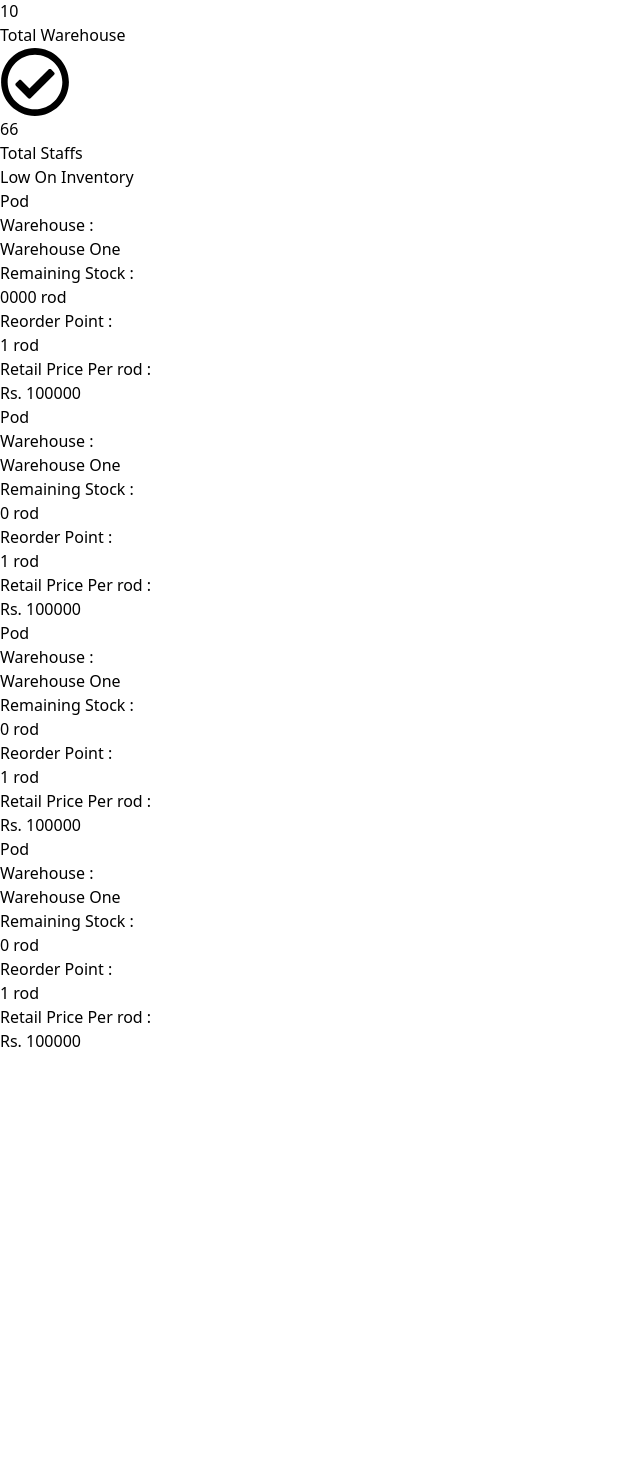
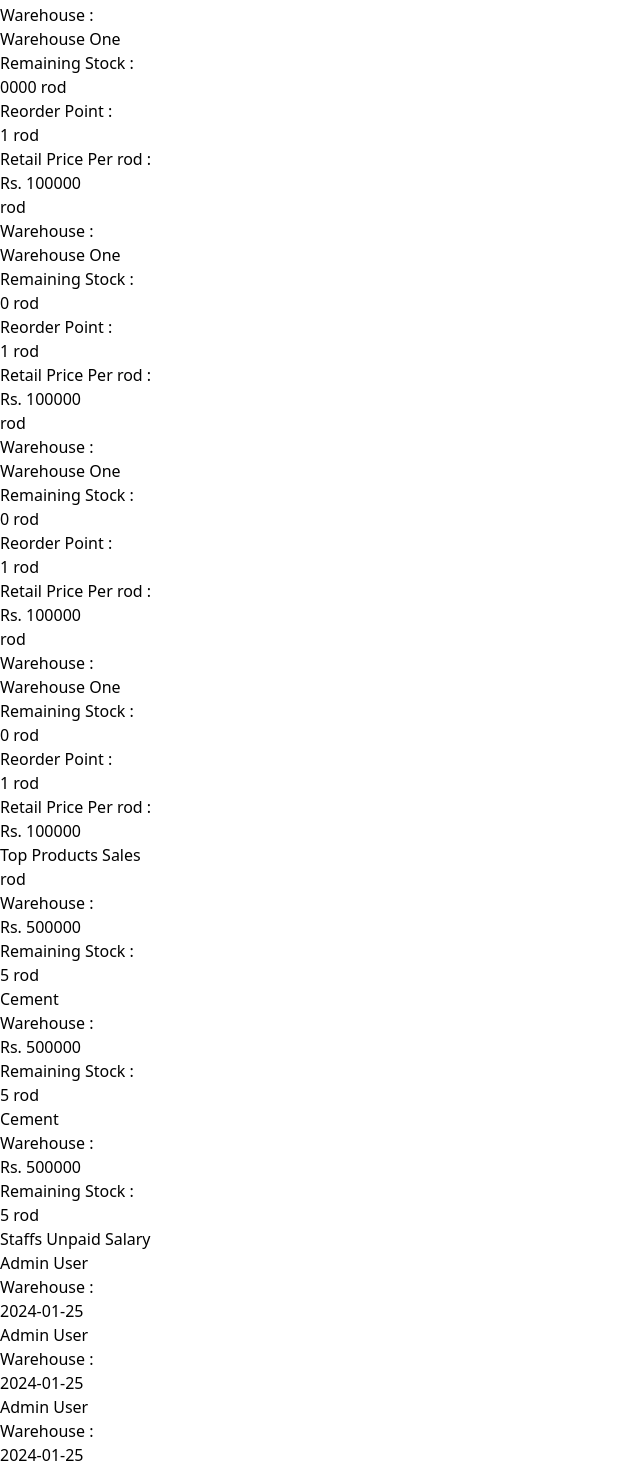
Before and after one commit to AlaaSassii/dashboardReact, a React (Vite) app: page /dashboard in a window 1280 px wide. Shown: the part 934-2397 px from the top of the page, without its empty margins (0-640 px from the left). Before the commit the page ends 1987 px from the top, so only its background shows below. Built offline with nearby package versions, Linux system fonts and the light colour scheme; the HTML template or start-up script is replaced by a standard one.

Commit message:
dashboard page checked

```diff
--- a/src/components/dashboard/StaffsUnpaidSalary.jsx
+++ b/src/components/dashboard/StaffsUnpaidSalary.jsx
@@ -2,14 +2,12 @@ import { FaRegCheckCircle } from "react-icons/fa";
 
 import React from "react";
 
-const StaffsUnpaidSalary = ({ number, title }) => {
+const StaffsUnpaidSalary = ({ title,date }) => {
   return (
-    <div className='flex flex-col justify-center items-center  p-4 mb-2 w-full bg-neutral-50 shadow-md rounded '>
-      <div className='mb-5 text-rose-500'>
-        <FaRegCheckCircle size={70} />
-      </div>
-      <div className=' font-bold text-lg mb-2'>{number}</div>
-      <div className='  text-sm'>{title}</div>
+    <div className="flex flex-col p-4 mb-2 w-full  bg-red-50 shadow-md rounded ">
+      <div className="font-bold font-lg mb-2 ">{title}</div>
+      <div className="flex "><div className="font-bold text-sm">Warehouse : </div><p>{date}</p></div>
+
     </div>
   );
 };
--- a/src/components/dashboard/TopProductsSales.jsx
+++ b/src/components/dashboard/TopProductsSales.jsx
@@ -1,9 +1,9 @@
 import React from "react";
 
-const TopProductsSales = ({ Warehouse,Remaining,Reorder,RetailPricePerrod }) => {
+const TopProductsSales = ({ title,Warehouse,Remaining,Reorder,RetailPricePerrod }) => {
   return (
     <div className="flex flex-col p-4 mb-2 w-full  bg-red-50 shadow-md rounded ">
-      <div className="font-bold font-lg mb-2 ">Pod</div>
+      <div className="font-bold font-lg mb-2 ">{title}</div>
       <div className="flex "><div className="font-bold text-sm">Warehouse : </div><p>{Warehouse}</p></div>
       <div className="flex"><div className="font-bold text-sm">Remaining Stock : </div>{Remaining}</div>
       <div className="flex"><div className="font-bold text-sm">Reorder Point : </div>{Reorder}</div>
--- a/src/components/dashboard/UserData.jsx
+++ b/src/components/dashboard/UserData.jsx
@@ -1,3 +1,22 @@
+import React from "react";
+
+const UserData = ({ title,TotalStockSold,TotalAmountSold }) => {
+  return (
+    <div className="flex flex-col p-4 mb-2 w-full  bg-red-50 shadow-md rounded ">
+      <div className="font-bold font-lg mb-2 ">{title}</div>
+      <div className="flex "><div className="font-bold text-sm">Warehouse : </div><p>{TotalStockSold}</p></div>
+      <div className="flex"><div className="font-bold text-sm">Remaining Stock : </div>{TotalAmountSold}</div>
+
+
+    </div>
+  );
+};
+
+export default UserData;
+
+
+
+/*
 import React from "react";
 
 const UserData = ({ data }) => {
@@ -16,4 +35,4 @@ const UserData = ({ data }) => {
   );
 };
 
-export default UserData;
+export default UserData; */
--- a/src/pages/dashboard.jsx
+++ b/src/pages/dashboard.jsx
@@ -3,6 +3,7 @@ import StaffsUnpaidSalary from "../components/dashboard/StaffsUnpaidSalary";
 import TopProductsSales from "../components/dashboard/TopProductsSales";
 import HeaderTitle from "../components/general/headerTitle";
 import ProfileLayout from "../components/general/ProfileLayout";
+import UserData from "../components/dashboard/UserData";
 
 const Dashboard = () => {
   const { setHeaderTitle } = useContext(HeaderTitle);
@@ -26,30 +27,58 @@ const Dashboard = () => {
 
         <div className='grid  grid-cols-2 sm:grid-cols-2 md:grid-cols-2 lg:grid-cols-2 xl:grid-cols-3 gap-4 max-h-[50vh] p-4'>
           <TopProductsSales
+            title={"rod"}
             Warehouse={"Warehouse One"}
             Remaining={"0000 rod"}
             Reorder={"1 rod"}
             RetailPricePerrod={"Rs. 100000"}
           />
           <TopProductsSales
+            title={"rod"}
             Warehouse={"Warehouse One"}
             Remaining={"0 rod"}
             Reorder={"1 rod"}
             RetailPricePerrod={"Rs. 100000"}
           />
           <TopProductsSales
+            title={"rod"}
             Warehouse={"Warehouse One"}
             Remaining={"0 rod"}
             Reorder={"1 rod"}
             RetailPricePerrod={"Rs. 100000"}
           />
           <TopProductsSales
+            title={"rod"}
             Warehouse={"Warehouse One"}
             Remaining={"0 rod"}
             Reorder={"1 rod"}
             RetailPricePerrod={"Rs. 100000"}
           />
         </div>
+
+        <div className='font-bold text-lg ml-5 mt-10 '>Top Products Sales</div>
+
+
+        <div className='grid  grid-cols-2 sm:grid-cols-2 md:grid-cols-2 lg:grid-cols-2 xl:grid-cols-3 gap-4 max-h-[50vh] p-4'>
+          <UserData title={"rod"} TotalAmountSold={"5 rod"} TotalStockSold={"Rs. 500000"}/>
+          <UserData title={"Cement"} TotalAmountSold={"5 rod"} TotalStockSold={"Rs. 500000"}/>
+          <UserData title={"Cement"} TotalAmountSold={"5 rod"} TotalStockSold={"Rs. 500000"}/>
+        </div>
+
+        <div className='font-bold text-lg ml-5 mt-10 '>Staffs Unpaid Salary</div>
+
+        <div className='grid  grid-cols-2 sm:grid-cols-2 md:grid-cols-2 lg:grid-cols-2 xl:grid-cols-3 gap-4 max-h-[50vh] p-4'>
+          <StaffsUnpaidSalary title={"Admin User"} date={"2024-01-25"} />
+          <StaffsUnpaidSalary title={"Admin User"} date={"2024-01-25"} />
+          <StaffsUnpaidSalary title={"Admin User"} date={"2024-01-25"} />
+          <StaffsUnpaidSalary title={"Admin User"} date={"2024-01-25"} />
+
+          <StaffsUnpaidSalary title={"Admin User"} date={"2024-01-25"} />
+          <StaffsUnpaidSalary title={"Admin User"} date={"2024-01-25"} />
+        </div>
+
+
+
       </div>
     </ProfileLayout>
   );
```
